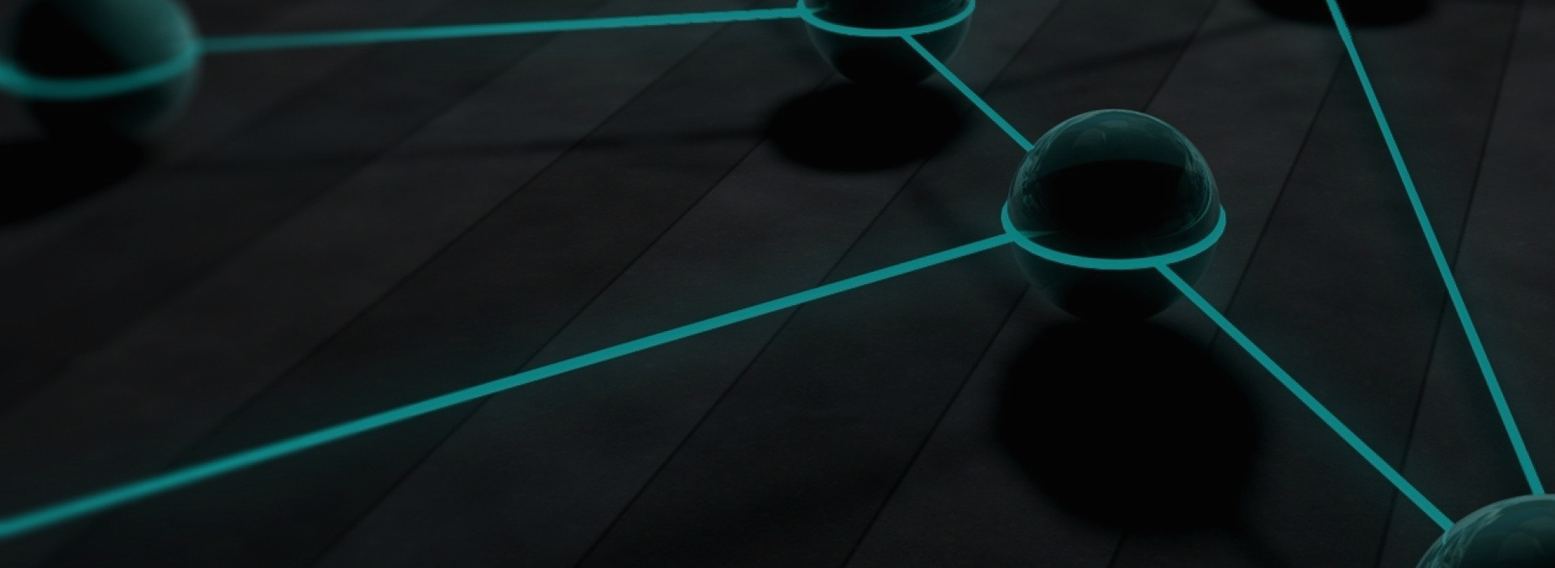
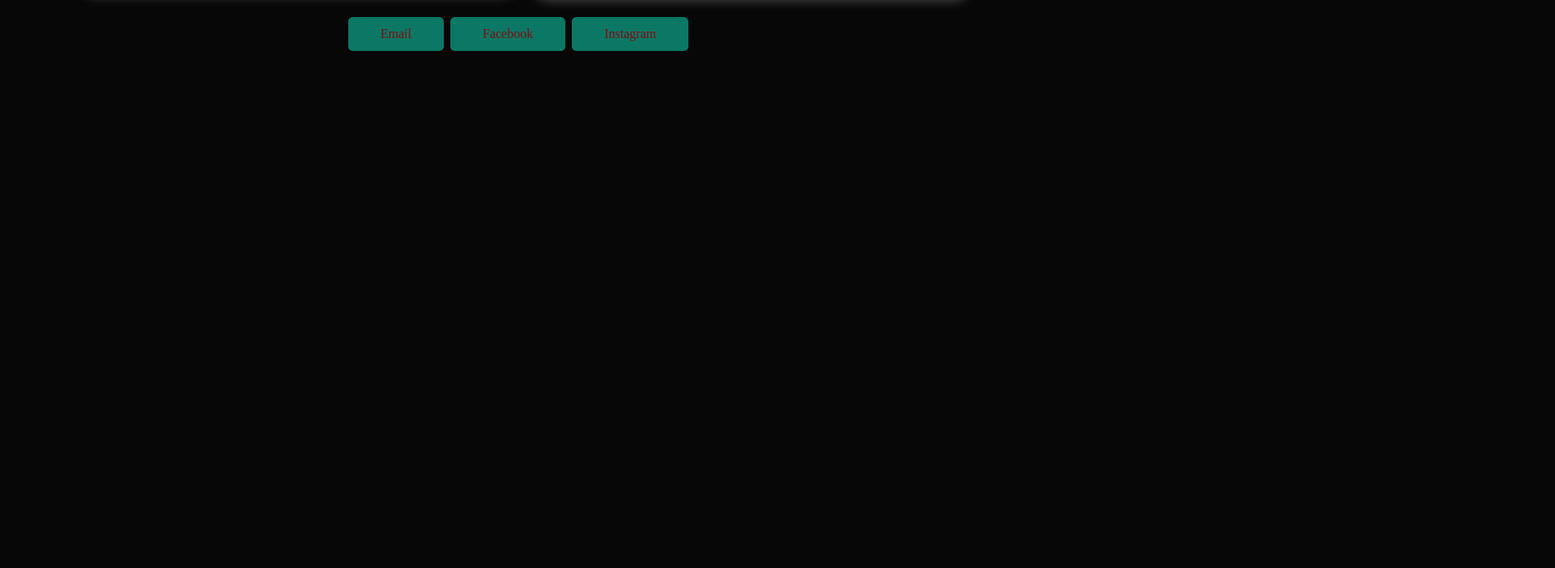
Before and after one commit to creatermic/creatermic.github.io, a plain HTML site: page index.html in a window 1280 px wide. Shown: the part 580-1282 px from the top of the page at 81% size, 1920 px wide, since content can reach past the window. After the commit the page ends 800 px from the top, so only its background shows below. Drawn offline with Linux system fonts and the light colour scheme.

Commit message:
Update index.html

```diff
--- a/index.html
+++ b/index.html
@@ -8,7 +8,6 @@
     <title>Freelance</title>
   </head>
   <body>
-     <img src="img1.jpg" alt="some picture">
     <header>
       <h1 class="logo"><a href="index.html">FREELANCE NETWORK MATCH</a></h1>
       <p class="top_para">Hevur tú eitt hvørt í skal gerast</p>
```
